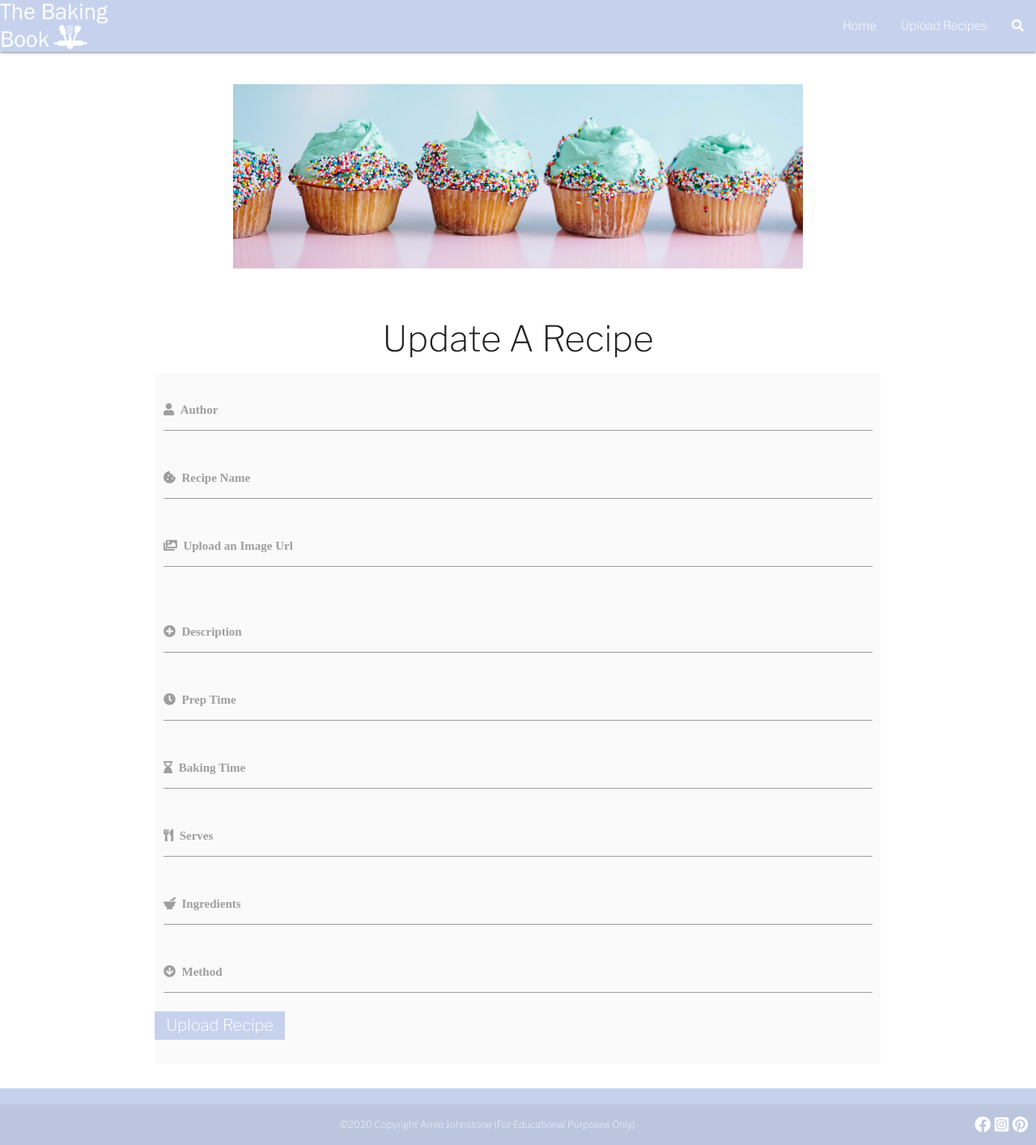
After one commit to Amiejohnstone18/The_Baking_Book, a Flask app: template templates/update_recipe.html in a window 1280 px wide. The commit adds this page. Shown: the whole page at 81% size. Run offline with Flask 2, Linux system fonts and the light colour scheme; the template is opened without the code that fills it, so the values that code supplies are empty; some libraries are stand-ins or nearby versions.

Commit message:
Added the update_recipe.html and link

```diff
--- a/app.py
+++ b/app.py
@@ -51,6 +51,13 @@ def view_more(recipe_id):
     return render_template("view_more.html", recipe=recipe)
 
 
+@app.route('/update_recipe/<recipe_id>')
+def update_recipe(recipe_id):
+    the_recipe = mongo.db.recipe.find_one({"_id": ObjectId(recipe_id)})
+    all_recipes = mongo.db.recipes.find()
+    return render_template('update_recipe.html', recipe=the_recipe, recipes=all_recipes)
+
+
 if __name__ == "__main__":
     app.run(host=os.environ.get("IP"),
             port=int(os.environ.get("PORT")),
--- a/templates/index.html
+++ b/templates/index.html
@@ -8,7 +8,8 @@
     alt="hero-image"
   />
   <div class="text">
-    <h2>Explore and share a variety of home made dessert recipes</h2>
+  <!-- Credit to responsive typography from https://www.w3schools.com/howto/tryit.asp?filename=tryhow_css_responsive_text -->
+    <h2 style="font-size:4vw;">Explore and share a variety of home made dessert recipes</h2>
   </div>
 </div>
 
--- /dev/null
+++ b/templates/update_recipe.html
@@ -0,0 +1,130 @@
+{% extends "base.html" %} {% block content %}
+<div class="hero-block">
+  <img
+    class="hero-image"
+    src="static/images/add_recipe_img.png"
+    alt="hero-image"
+  />
+</div>
+<br />
+<br />
+
+<!-- Upload Recipes -->
+<h3 id="add_recipe_title">Update A Recipe</h3>
+<div class="row-card-panel grey lighten-5 container">
+  <form class="col s12" method="POST" action="{{ url_for('add_recipes') }}">
+    <div class="row">
+      <!-- Author Name -->
+      <div class="input-field col s12">
+        <input
+          id="author"
+          name="author"
+          type="text"
+          class="validate"
+          required
+        />
+        <label class="fas fa-user" for="author">&nbsp;&nbsp;Author</label>
+      </div>
+      <!-- Recipe Name -->
+      <div class="input-field col s12">
+        <input
+          id="recipe_name"
+          name="recipe_name"
+          type="text"
+          class="validate"
+          required
+        />
+        <label class="fas fa-cookie-bite" for="recipe_name"
+          >&nbsp;&nbsp;Recipe Name</label
+        >
+      </div>
+      <!-- Upload Image -->
+      <div class="input-field col s12">
+        <input
+          id="image_url"
+          name="image_url"
+          type="text"
+          class="validate"
+          required
+        />
+        <label class="fas fa-images" for="image_url"
+          >&nbsp;&nbsp;Upload an Image Url</label
+        >
+        <img src="{{ image_url }}" />
+      </div>
+      <!-- Description -->
+      <div class="input-field col s12">
+        <input
+          id="description"
+          name="description"
+          minlength="10"
+          maxlength="100"
+          type="text"
+          class="validate"
+          required
+        />
+        <label class="fas fa-plus-circle" for="description"
+          >&nbsp;&nbsp;Description</label
+        >
+      </div>
+      <!-- Preptime -->
+      <div class="input-field col s12">
+        <input id="preptime" name="preptime" type="text" required />
+        <label class="fas fa-clock" for="prep-time"
+          >&nbsp;&nbsp;Prep Time</label
+        >
+      </div>
+      <!-- Baking Time -->
+      <div class="input-field col s12">
+        <input id="bakingtime" name="bakingtime" type="text" required />
+        <label class="fas fa-hourglass-end" for="bakingtime"
+          >&nbsp;&nbsp;Baking Time</label
+        >
+      </div>
+      <!-- Serves -->
+      <div class="input-field col s12">
+        <input
+          id="serves"
+          name="serves"
+          type="text"
+          class="validate"
+          required
+        />
+        <label class="fas fa-utensils" for="serves">&nbsp;&nbsp;Serves</label>
+      </div>
+      <!-- Ingredients -->
+      <div class="input-field col s12">
+        <input
+          id="ingredients"
+          name="ingredients"
+          type="text"
+          class="validate"
+          required
+        />
+        <label class="fas fa-mortar-pestle" for="ingredients"
+          >&nbsp;&nbsp;Ingredients</label
+        >
+      </div>
+      <!-- Method -->
+      <div class="input-field col s12">
+        <input
+          id="method"
+          name="method"
+          type="text"
+          class="validate"
+          required
+        />
+        <label class="fas fa-arrow-circle-down" for="method"
+          >&nbsp;&nbsp;Method</label
+        >
+      </div>
+      <!-- Submit Button -->
+      <button class="button" type="submit">
+        Upload Recipe
+        <i class="material-icons left"></i>
+      </button>
+    </div>
+  </form>
+</div>
+
+{% endblock %}
--- a/templates/view_more.html
+++ b/templates/view_more.html
@@ -57,8 +57,8 @@
 		</div>
 		<div class="btns-vm">
 			<!-- Update & Delete Buttons -->
-			<a class="waves-effect waves-light btn" id="update-btn">Update</a>
-			<a class="waves-effect waves-light btn" id="delete-btn">Delete</a>
+			<a href="{{url_for('update_recipe', recipe_id=recipe._id)}}" class="waves-effect waves-light btn" id="update-btn">Update</a>
+			<a href="#" class="waves-effect waves-light btn" id="delete-btn">Delete</a>
 		</div>
 	</div>
 	{% endfor %}
```
